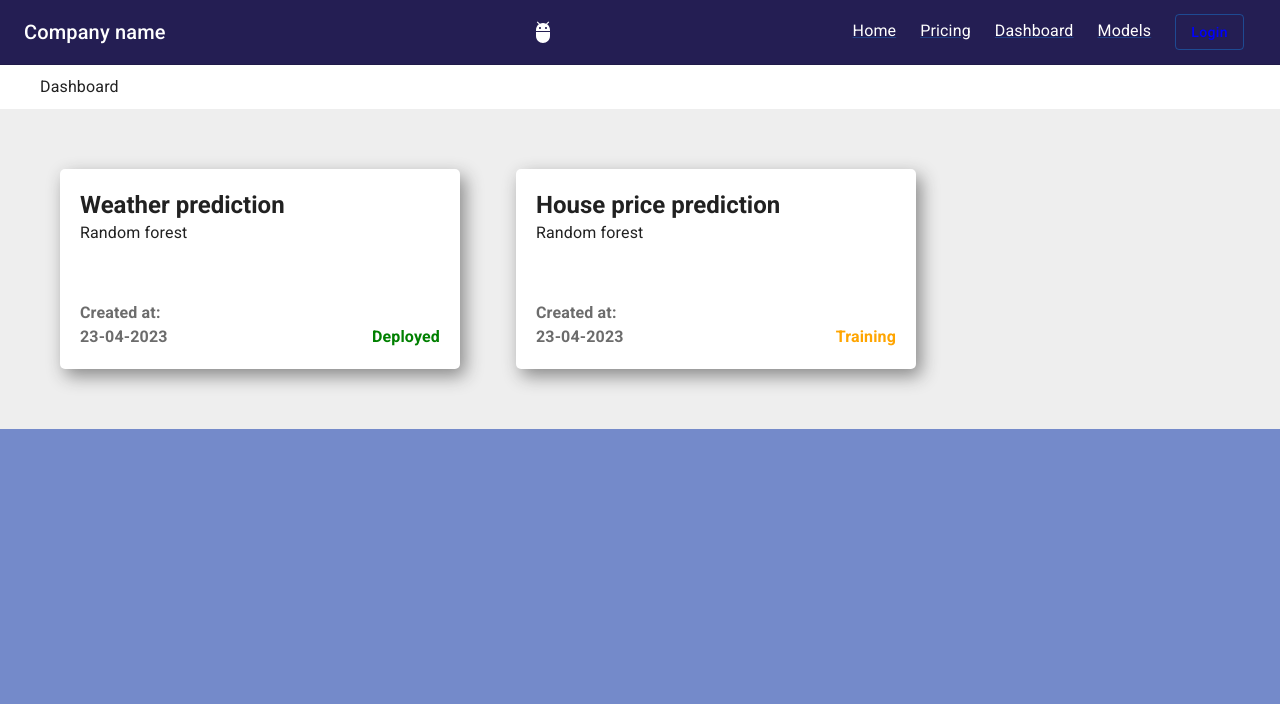
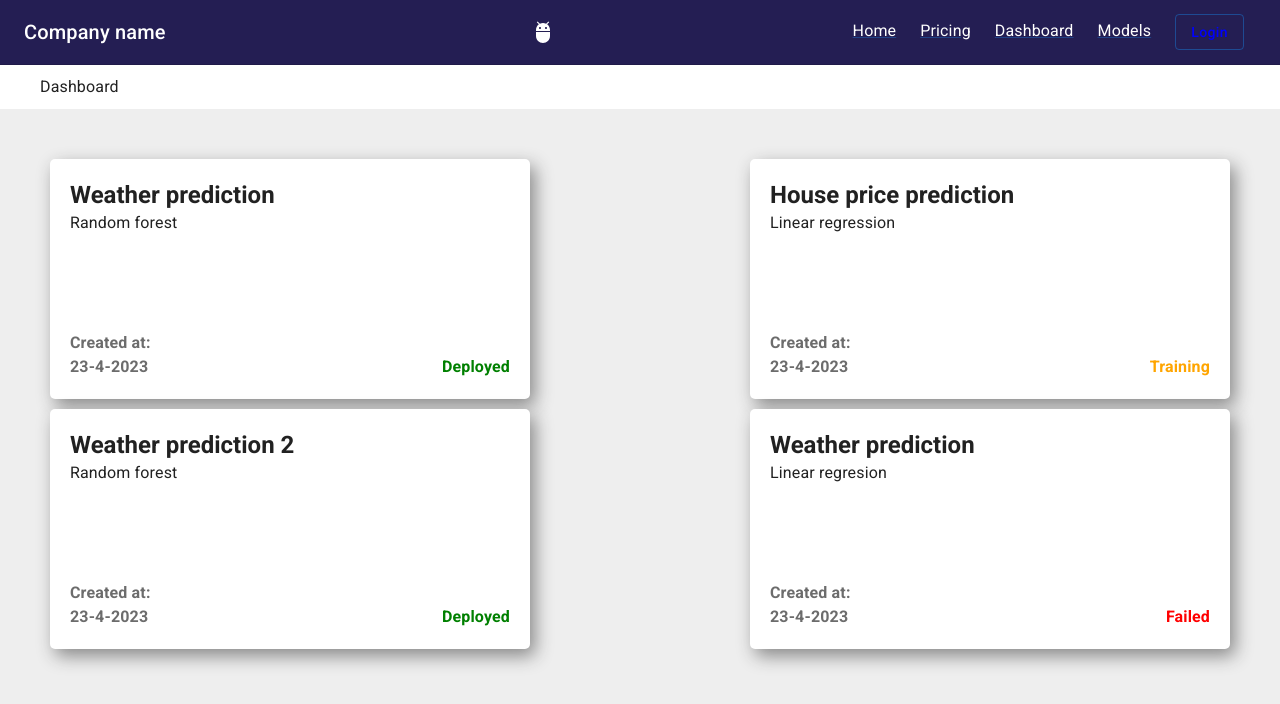
Before and after one commit to No-Code-DS/frontend, a React (Create React App) app: page /models in a window 1280 px wide. Shown: the top 704 px of the page. Built offline with nearby package versions, Linux system fonts and the light colour scheme.

Commit message:
models page

```diff
--- a/src/components/Models.jsx
+++ b/src/components/Models.jsx
@@ -1,6 +1,36 @@
 import React from 'react'
-import { Box, Grid, Typography, Stack } from "@mui/material";
+import { Box, Grid, Typography, Stack, Container } from "@mui/material";
 import useStyles from "../styles/dashboardStyles";
+
+const models = [
+  {
+    "name": "Weather prediction",
+    "type": "Random forest",
+    "date": "23-4-2023",
+    "status": "Deployed"
+  },
+  {
+    "name": "House price prediction",
+    "type": "Linear regression",
+    "date": "23-4-2023",
+    "status": "Training"
+  },
+  {
+    "name": "Weather prediction 2",
+    "type": "Random forest",
+    "date": "23-4-2023",
+    "status": "Deployed"
+  },
+  {
+    "name": "Weather prediction",
+    "type": "Linear regresion",
+    "date": "23-4-2023",
+    "status": "Failed"
+  },
+
+]
+
+const statusColors = {"Deployed": "green", "Failed": "red", "Training": "orange"}
 
 export const Models = () => {
   const classes = useStyles();
@@ -9,48 +39,28 @@ export const Models = () => {
     <>
       <Box className={classes.topPanel}>Dashboard</Box>
       <Box className={classes.modelsContainer}>
-        <Stack direction="row" spacing={7} className={classes.modelsGrid}>
-          <Box display="flex" flexDirection="column" justifyContent="space-between" className={classes.model}>
+          {models.map((model, index) => (
+            <Box display="flex" flexDirection="column" justifyContent="space-between" className={classes.model}key={index}>
               <Box>
                 <Typography variant="h5" style={{fontWeight:"bold"}}>
-                Weather prediction
+                  {model.name}
                 </Typography>
                 <Typography>
-                Random forest
+                  {model.type}
                 </Typography>
               </Box>
               <Box display="flex" justifyContent="space-between">
                 <Typography style={{ color: "#6c6c6c", fontWeight: "bold"}}>
                   Created at: <br/>
-                23-04-2023
+                  {model.date}
                 </Typography>
-              <Typography variant="h7" style={{ color: "green", fontWeight: "bold" }}>
+                <Typography variant="h7" style={{ color: statusColors[model.status], fontWeight: "bold" }}>
                   <br/>
-                Deployed
+                  {model.status}
                 </Typography>
               </Box>
             </Box>
-          <Box display="flex" flexDirection="column" justifyContent="space-between" className={classes.model}>
-            <Box>
-              <Typography variant="h5" style={{fontWeight:"bold"}}>
-                House price prediction
-              </Typography>
-              <Typography>
-                Random forest
-              </Typography>
-            </Box>
-            <Box display="flex" justifyContent="space-between">
-              <Typography style={{ color: "#6c6c6c", fontWeight: "bold"}}>
-                Created at: <br/>
-                23-04-2023
-              </Typography>
-              <Typography variant="h7" style={{ color: "orange", fontWeight: "bold" }}>
-                <br/>
-                Training
-              </Typography>
-            </Box>
-          </Box>
-        </Stack>
+          ))}
       </Box>
     </>
   )
--- a/src/styles/dashboardStyles.js
+++ b/src/styles/dashboardStyles.js
@@ -21,16 +21,26 @@ const useStyles = makeStyles({
         // padding: "auto",
     },
     modelsContainer: {
-			padding: "60px",
-			backgroundColor: "#eee"
+			padding: "50px",
+			backgroundColor: "#eee",
+			display: "flex",
+			flexWrap: "wrap",
+			flexDirection: "row",
+			justifyContent: "space-between",
+			height: "100vh",
+			alignItems: "flex-start",
+			alignContent: "flex-start"
     },
+
 		model: {
-			height: "200px",
-			width: "400px",
+			height: "240px",
+			width: "480px",
 			borderRadius: "5px",
 			boxShadow: "5px 7px 18px #888888",
 			padding: "20px",
-			backgroundColor: "white"
+			backgroundColor: "white",
+			// margin: "20px"
+			marginBottom: "10px"
 		}
 })
 
```
Lines whose indentation alone changed are shown as unchanged.
